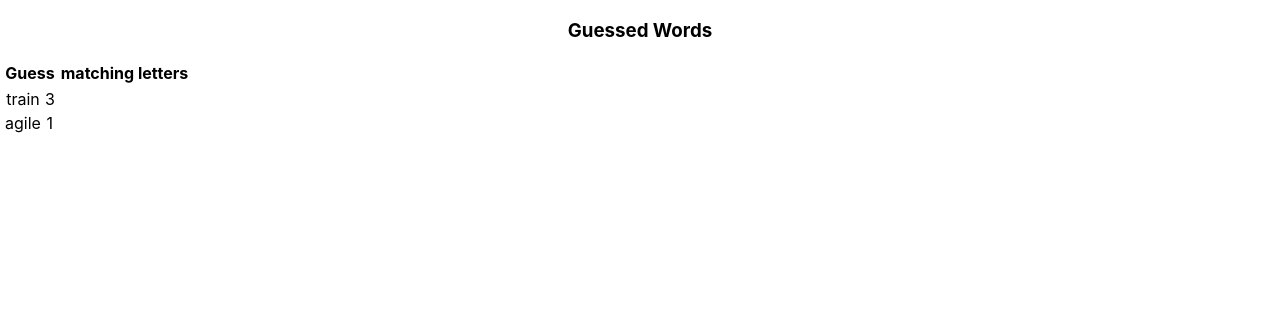
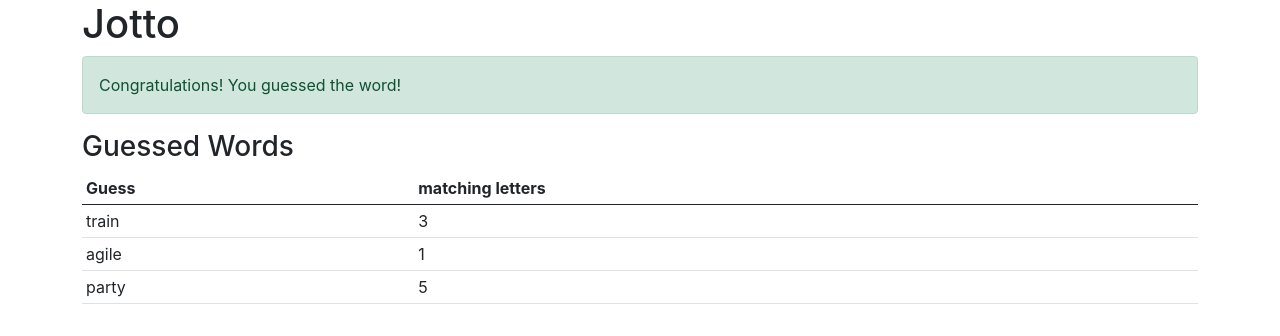
Before and after one commit to RayyanX95/Jotto-Jest-Enzyme, a React (Create React App) app: page / in a window 1280 px wide. Shown: the top 336 px of the page. Built offline with nearby package versions, Linux system fonts and the light colour scheme.

Commit message:
add style to the project

```diff
--- a/public/index.html
+++ b/public/index.html
@@ -24,6 +24,10 @@
       work correctly both with client-side routing and a non-root public URL.
       Learn how to configure a non-root public URL by running `npm run build`.
     -->
+  <link href="https://cdn.jsdelivr.net/npm/bootstrap@5.0.0-beta2/dist/css/bootstrap.min.css" rel="stylesheet" integrity="sha384-BmbxuPwQa2lc/FVzBcNJ7UAyJxM6wuqIj61tLrc4wSX0szH/Ev+nYRRuWlolflfl" crossorigin="anonymous">
+  <!--
+    Add the CDN of the bootstrap to the project
+  -->
     <title>React App</title>
   </head>
   <body>
--- a/src/App.js
+++ b/src/App.js
@@ -1,16 +1,24 @@
+import React, { Component } from 'react'
 import './App.css';
-import GuessedWords from './GuessedWords'
+import Congrats from './Congrats'
+import GuessedWords from './GuessedWords';
 
-function App() {
+class App extends Component {
+  render() {
     const guessedWords = [
     { guessedWord: 'train', letterMatchCount: 3 },
     { guessedWord: 'agile', letterMatchCount: 1 },
+    { guessedWord: 'party', letterMatchCount: 5 },
+
     ]
     return (
-    <div className="App">
+      <div className="container">
+        <h1>Jotto</h1>
+        <Congrats success={true} />
         <GuessedWords guessedWords={guessedWords} />
       </div>
     );
   }
+}
 
 export default App;
--- a/src/Congrats.js
+++ b/src/Congrats.js
@@ -3,7 +3,7 @@ import ProtoTypes from 'prop-types';
 
 const Congrats = (props) => {
   if (props.success) {
-    return <div data-test="component-congrats" >
+    return <div data-test="component-congrats" className="alert alert-success">
       <span data-test="congrats-message" >
         Congratulations! You guessed  the word!
       </span>
--- a/src/GuessedWords.js
+++ b/src/GuessedWords.js
@@ -19,14 +19,12 @@ const GuessedWords = (props) => {
     contents = (
       <div data-test='guessed-words' >
         <h3>Guessed Words</h3>
-        <table>
-          <thead>
+        <table className='table table-sm' >
+          <thead className='table thead-light' >
             <tr><th>Guess</th><th>matching letters</th></tr>
           </thead>
           <tbody  >
-            <tr data-test="guessed-words-container" >
             {guessedWordsRows}
-            </tr>
           </tbody>
         </table>
       </div>
```
Also changed, not shown: 1 other file (tests, documents, lock files or other folders). Lines whose indentation alone changed are shown as unchanged.
